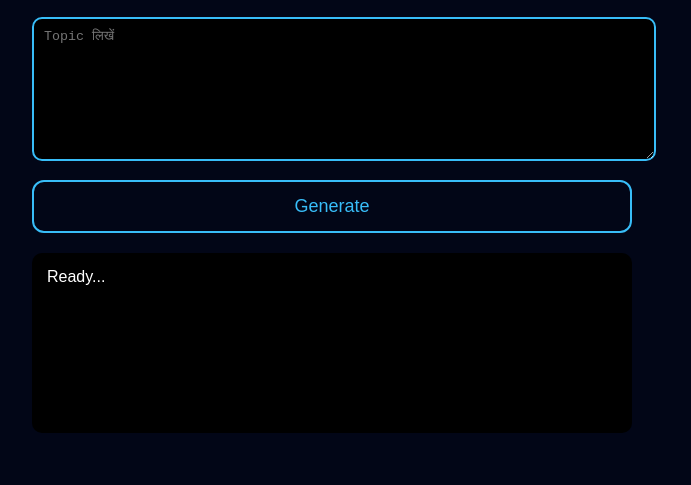
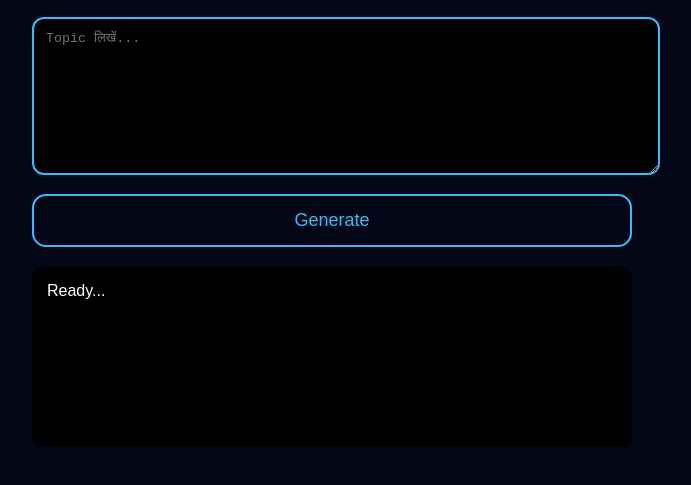
Before and after one commit to Ranbabu/hindi-script-generator, a website: page public/index.html in a window 1280 px wide. Shown: the part 79-564 px from the top of the page, without its empty margins (308-999 px from the left). Drawn offline with Linux system fonts and the light colour scheme.

Commit message:
Update index.html

```diff
--- a/public/index.html
+++ b/public/index.html
@@ -7,8 +7,8 @@
 
 <style>
 body{
-  background:#020617;
-  color:white;
+  background:linear-gradient(135deg,#020617,#020617,#020617);
+  color:#fff;
   font-family:Arial;
 }
 .container{
@@ -18,12 +18,12 @@ body{
 }
 textarea{
   width:100%;
-  height:120px;
+  height:130px;
   background:#000;
   color:#fff;
   border:2px solid #38bdf8;
-  border-radius:10px;
-  padding:10px;
+  border-radius:12px;
+  padding:12px;
 }
 button{
   width:100%;
@@ -33,7 +33,7 @@ button{
   border:2px solid #38bdf8;
   color:#38bdf8;
   font-size:18px;
-  border-radius:12px;
+  border-radius:14px;
 }
 button:active{
   transform:scale(0.95);
@@ -44,7 +44,7 @@ button:active{
   margin-top:20px;
   background:#000;
   padding:15px;
-  border-radius:10px;
+  border-radius:12px;
   min-height:150px;
   white-space:pre-wrap;
 }
@@ -55,7 +55,7 @@ button:active{
 <div class="container">
 <h2>Hindi Script Generator</h2>
 
-<textarea id="prompt" placeholder="Topic लिखें"></textarea>
+<textarea id="prompt" placeholder="Topic लिखें..."></textarea>
 <button onclick="generate()">Generate</button>
 
 <div class="output" id="result">Ready...</div>
@@ -66,8 +66,9 @@ async function generate(){
   const prompt = document.getElementById("prompt").value;
   const result = document.getElementById("result");
 
-  result.innerText = "Generating...";
+  result.innerText = "Generating... कृपया प्रतीक्षा करें";
 
+  try{
     const res = await fetch("/generate", {
       method:"POST",
       headers:{ "Content-Type":"application/json" },
@@ -77,6 +78,9 @@ async function generate(){
     const data = await res.json();
     result.innerText =
       data[0]?.generated_text || JSON.stringify(data);
+  }catch(e){
+    result.innerText = "Error: " + e.message;
+  }
 }
 </script>
 </body>
```
Lines whose indentation alone changed are shown as unchanged.
